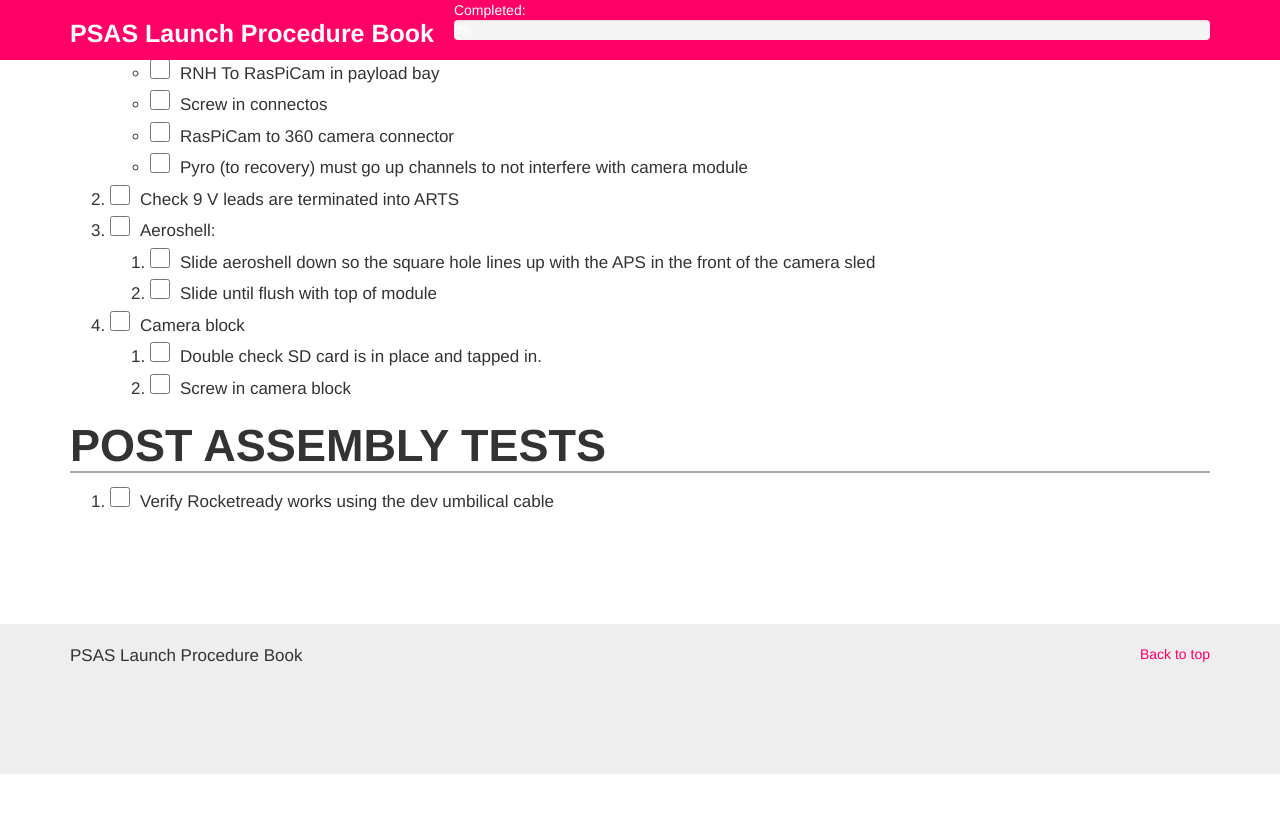
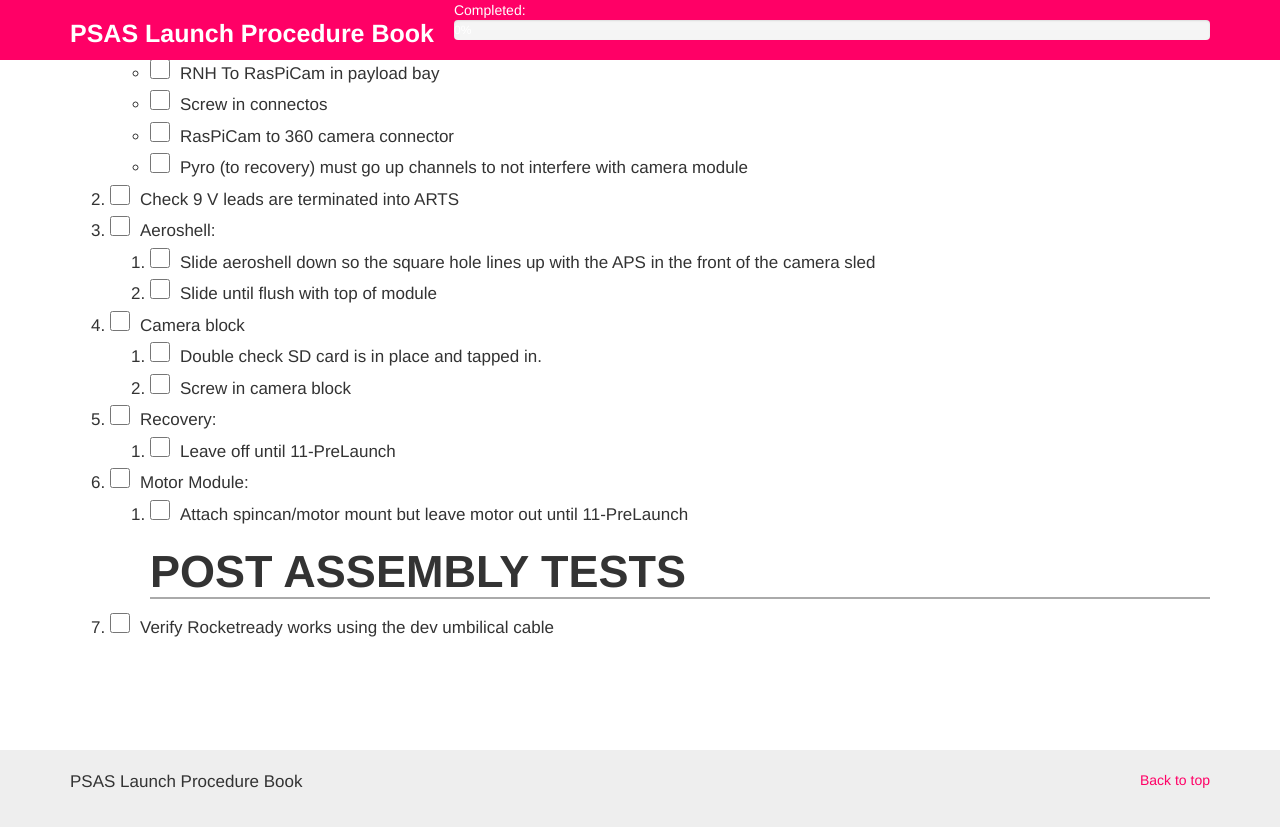
Before and after one commit to psas/procedure-book, a Jekyll site: the page built from 10-Buttonup.markdown, in a window 1280 px wide and 900 px high, scrolled down 1505 px. Shown: the top 827 px of the window. Built offline with Jekyll 4.4.1, drawn with Linux system fonts in a browser that asks for light colours; before the commit the page ends 2279 px from its top, so only the background shows below that.

```diff
--- a/10-Buttonup.markdown
+++ b/10-Buttonup.markdown
@@ -65,6 +65,9 @@
  1. Camera block
     1. Double check SD card is in place and tapped in.
     1. Screw in camera block
-
+ 1. Recovery:
+    1. Leave off until 11-PreLaunch
+ 1. Motor Module:
+    1. Attach spincan/motor mount but leave motor out until 11-PreLaunch
 # Post Assembly tests
  1. Verify Rocketready works using the dev umbilical cable
--- a/11-PreLaunch.markdown
+++ b/11-PreLaunch.markdown
@@ -101,6 +101,8 @@
     1. Watch fin movement through RasPiCam stream
  1. GPS
     1. In telemetry viewer wait for good GPS Lock
+ 1. Full system check:
+    1. With IMU on, rotate the rocket about all axises for the IMU calibration procedure
 
 
 ## Post Check Power Down
@@ -114,5 +116,5 @@
     1. Use Commander to send **All Off** command
  1. Check that shore power is still on in LTComm
  1. Purge Telemetry logs and restart the telemetry server
-
+ 1. Attach recovery and motor modules
 Now ready to continue to final launch countdown as window conditions allow.
```
